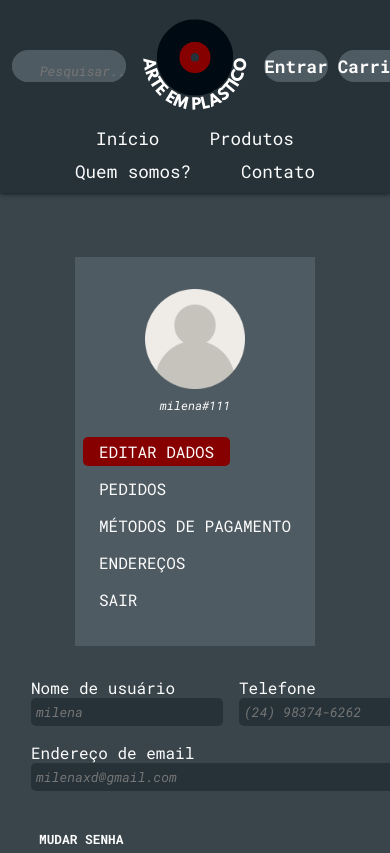
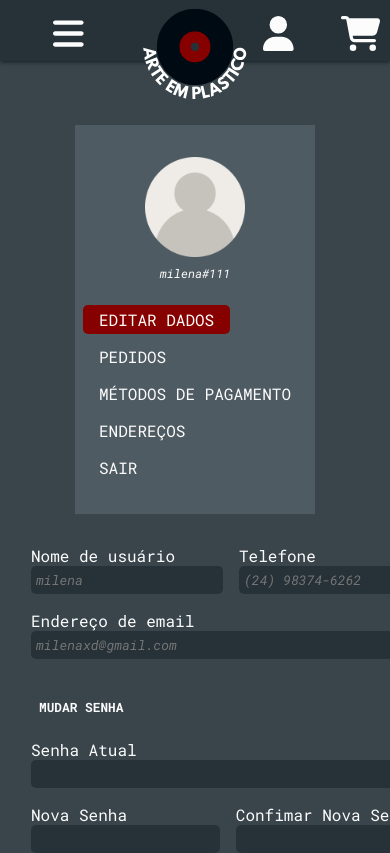
Before and after one commit to Ocramoi/TipTheSong, a Vue app in the folder tipthesong/: page /profile/edit in a window 390 px wide. Shown: the top 853 px of the page. Built offline with nearby package versions, Linux system fonts and the light colour scheme; what secure-ls, vue3-cookies would draw is missing.

Commit message:
TopBarMobile created

```diff
--- a/tipthesong/src/App.vue
+++ b/tipthesong/src/App.vue
@@ -1,6 +1,7 @@
 <template>
     <AdminTopBar v-if="$route.path.match('/admin/')"/>
-    <TopBar v-if="!$route.path.match('/admin')"/>
+    <TopBar class="desktop" v-if="!$route.path.match('/admin')"/>
+    <TopBarMobile class="mobile" v-if="!$route.path.match('/admin')"/>
     <div class="contentWrapper">
         <router-view />
     </div>
@@ -11,6 +12,7 @@
  import TopBar from './components/App/TopBar';
  import AdminTopBar from './components/Admin/TopBar.vue'
  import Footer from './components/App/Footer';
+import TopBarMobile from './components/App/TopBarMobile.vue';
 
  export default {
      name: 'App',
@@ -18,6 +20,7 @@
          TopBar,
          AdminTopBar,
          Footer,
+         TopBarMobile,
      }
  }
 </script>
@@ -60,6 +63,16 @@
      }
  }
 
+@media screen and (max-width: 599px) {
+    .desktop {
+        display: none;
+    }
+}
 
+@media screen and (min-width: 600px) {
+    .mobile {
+        display: none;
+    }
+}
 
 </style>
--- /dev/null
+++ b/tipthesong/src/components/App/TopBarMobile.vue
@@ -0,0 +1,90 @@
+<template>
+    <div class="topBar">
+        <div class="topRow">
+            <div class="burguerMenu clickableIcon">
+                <i class="fa-solid fa-bars" />
+            </div>
+            <div class="imgContainer">
+                <img
+                    class="topbarLogo"
+                    :src="require('../../assets/Global/logo-v1.svg')"
+                    alt="Logo" />
+            </div>
+            <div class="userCart">
+                <router-link to="/login" class="clickableIcon">
+                    <i style="font-size: 35px;" class="fa-solid fa-user" />
+                </router-link>
+                <router-link to="/cart" class="clickableIcon">
+                    <i style="font-size: 35px;" class="fa-solid fa-cart-shopping" />
+                </router-link>
+            </div>
+        </div>
+    </div>
+</template>
+
+<script>
+    export default {
+
+    }
+</script>
+
+<style type="text/scss" media="screen" scoped>
+    .topBar {
+        width: 100%;
+        position: sticky;
+        z-index: 100;
+        top: 0;
+        left: 0;
+        background-color: var(--primary);
+        padding: 5px;
+        transition: 0.4s;
+        transition-timing-function: ease-in-out;
+        box-sizing: border-box;
+        box-shadow: 0 0 5px var(--primary-dark);
+    }
+
+    .topRow {
+        width: 100%;
+        display: flex;
+        flex-direction: row;
+        flex-wrap: wrap;
+        justify-content: space-evenly;
+        align-items: center;
+        margin-top: 5px;
+    }
+
+    .topRow > * {
+        flex: 1;
+    }
+
+    .topbarLogo {
+        width: 100%;
+        max-width: 7rem;
+    }
+
+    .userCart {
+        display: flex;
+        flex-direction: row;
+        flex-wrap: wrap;
+        justify-content: center;
+        gap: 3rem;
+    }
+
+    .burguerMenu {
+        text-align: center;
+        font-size: 35px;
+    }
+
+    .imgContainer {
+        position: relative;
+        height: 100%;
+    }
+
+    .imgContainer > img {
+        position: absolute;
+        top: 50%;
+        left: 50%;
+        transform: translate(-50%, -30%);
+        cursor: pointer;
+    }
+</style>
```
